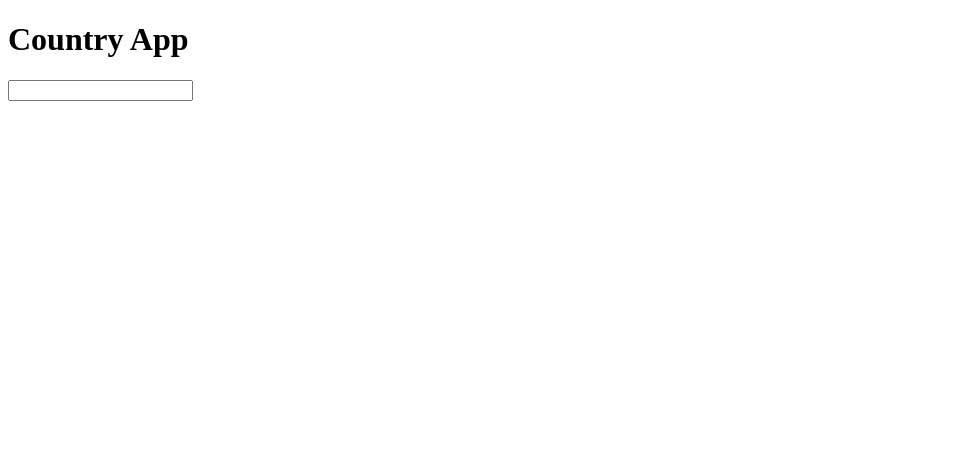
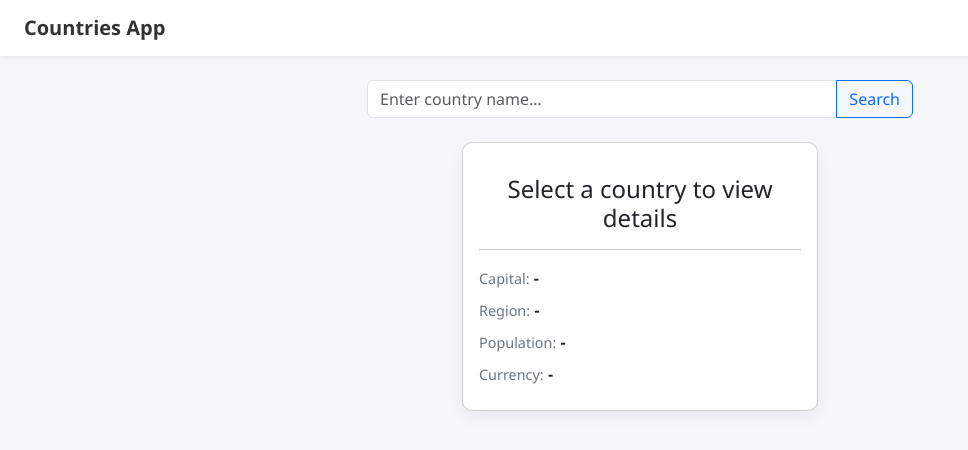
Before and after one commit to PaOneX/Country-App, a plain HTML site: page index.html in a window 1280 px wide. Shown: the whole page, without its empty margins (0-968 px from the left). Drawn offline with nearby package versions, Linux system fonts and the light colour scheme; a small style sheet from the web is missing.

Commit message:
Creating a design and showing some results

```diff
--- a/app.js
+++ b/app.js
@@ -0,0 +1,22 @@
+console.log("hi")
+
+function search(){
+    console.log("hi")
+
+    let countryName = document.getElementById("searchCountry").value
+
+    fetch(`https://restcountries.com/v3.1/name/${countryName}`)
+    .then(res=>res.json())
+    .then(data =>{
+        document.getElementById("name").innerText = data[0].name.common
+        document.getElementById("flag").innerHTML = `<img src="${data[0].flags.png}" alt="flag"  width="250px">`
+        document.getElementById("capital").innerText = "Capital :" +data[0].capital[0]
+        document.getElementById("region").innerText = "Region   :"+ data[0].region
+        document.getElementById("population").innerText = "Population   :" + data[0].population
+        document.getElementById("currency").innerText = "Currency   :" + Object.keys(data[0].currencies)[0]
+
+    }
+
+    )
+
+}
--- a/index.html
+++ b/index.html
@@ -1,18 +1,64 @@
 <!DOCTYPE html>
 <html lang="en">
 <head>
-    <meta charset="UTF-8">
-    <meta name="viewport" content="width=device-width, initial-scale=1.0">
-    <title>Document</title>
+  <meta charset="UTF-8">
+  <meta name="viewport" content="width=device-width, initial-scale=1.0">
+  <title>Countries App</title>
+  <link href="https://cdn.jsdelivr.net/npm/bootstrap@5.3.3/dist/css/bootstrap.min.css" rel="stylesheet" integrity="sha384-QWTKZyjpPEjISv5WaRU9OFeRpok6YctnYmABheP7Gy84mrzyweirV4J71oxlfeIr" crossorigin="anonymous">
+  <style>
+    body { background: #f5f7fb; font-family: 'Segoe UI', Tahoma, Geneva, Verdana, sans-serif; }
+    .navbar { background: #ffffff; box-shadow: 0 1px 6px rgba(0,0,0,0.08); }
+    .navbar-brand { font-weight: 700; color: #333; }
+    .search-row { margin-top: 1.5rem; margin-bottom: 1.5rem; }
+    .card-compact { border-radius: 10px; box-shadow: 0 6px 18px rgba(0,0,0,0.06); }
+    #flag img { max-width: 100%; border-radius: 6px; }
+    .detail-label { color: #6c757d; font-size: .9rem; }
+    .detail-value { font-weight: 600; }
+  </style>
 </head>
 <body>
 
-    <h1>Country App</h1>
+  <nav class="navbar navbar-expand-lg navbar-light sticky-top">
+    <div class="container-fluid px-4">
+      <a class="navbar-brand" href="#"> Countries App</a>
+      <button class="navbar-toggler" type="button" data-bs-toggle="collapse" data-bs-target="#navbarNav" aria-controls="navbarNav" aria-expanded="false" aria-label="Toggle navigation">
+        <span class="navbar-toggler-icon"></span>
+      </button>
+    </div>
+  </nav>
 
-    <input type="text" id="searchCountry"/>
+  <div class="container search-row">
+    <div class="row justify-content-center">
+      <div class="col-12 col-md-8 col-lg-6">
+        <div class="input-group">
+          <input id="searchCountry" type="text" class="form-control" placeholder="Enter country name..." aria-label="Search country">
+          <button class="btn btn-outline-primary" type="button" onclick="search()">Search</button>
+        </div>
+      </div>
+    </div>
+  </div>
 
+  <div class="container my-4">
+    <div class="row justify-content-center">
+      <div class="col-12 col-md-6 col-lg-4">
+        <div class="card card-compact">
+          <div class="card-body text-center">
+            <div id="flag" class="mb-3"></div>
+            <h4 id="name" class="card-title">Select a country to view details</h4>
+            <hr>
+            <div class="text-start">
+              <div class="mb-2"><span class="detail-label">Capital:</span> <span id="capital" class="detail-value">-</span></div>
+              <div class="mb-2"><span class="detail-label">Region:</span> <span id="region" class="detail-value">-</span></div>
+              <div class="mb-2"><span class="detail-label">Population:</span> <span id="population" class="detail-value">-</span></div>
+              <div class="mb-2"><span class="detail-label">Currency:</span> <span id="currency" class="detail-value">-</span></div>
+            </div>
+          </div>
+        </div>
+      </div>
+    </div>
+  </div>
 
-    <script src="app.js"></script>
-
+  <script src="https://cdn.jsdelivr.net/npm/bootstrap@5.3.3/dist/js/bootstrap.bundle.min.js" integrity="sha384-YvpcrYf0tY3lHB60NNkmXc5s9fDVZLESaAA55NDzOxhy9QdXa2b3j2eZeIK6VEtP" crossorigin="anonymous"></script>
+  <script src="app.js"></script>
 </body>
 </html>
```
